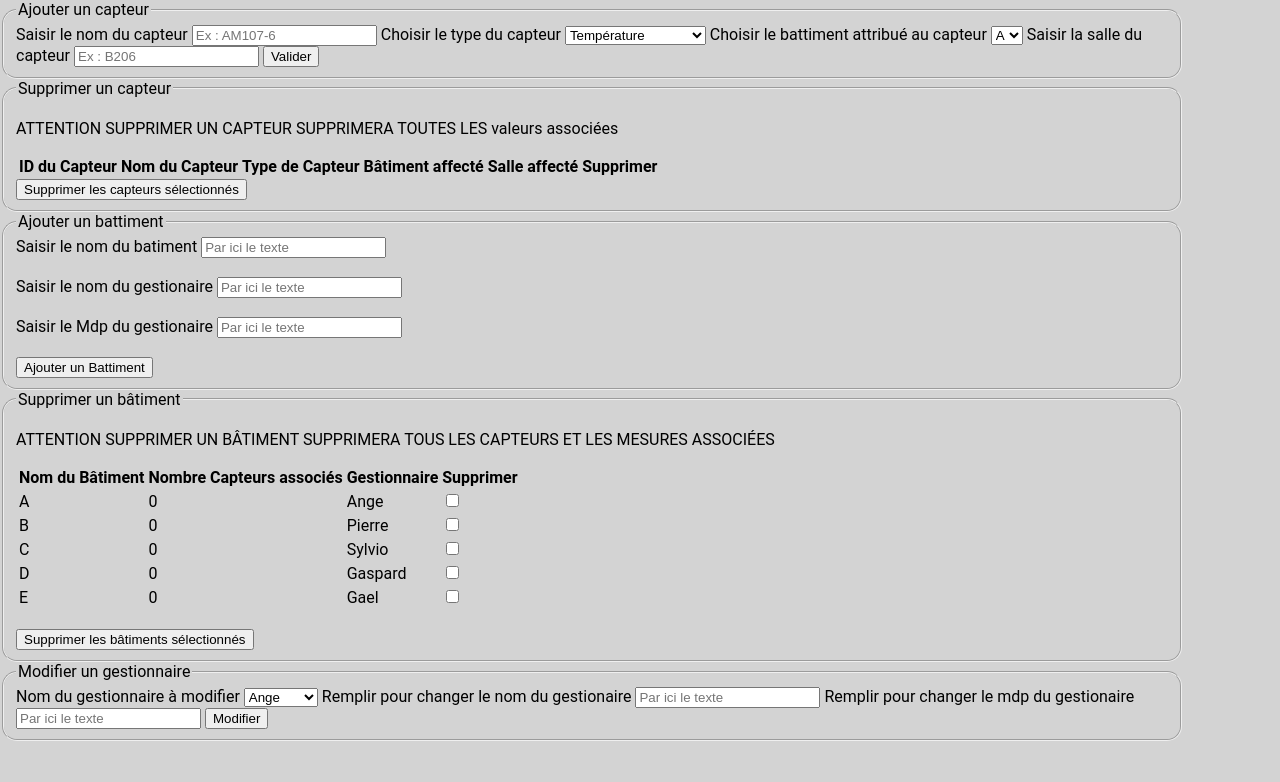
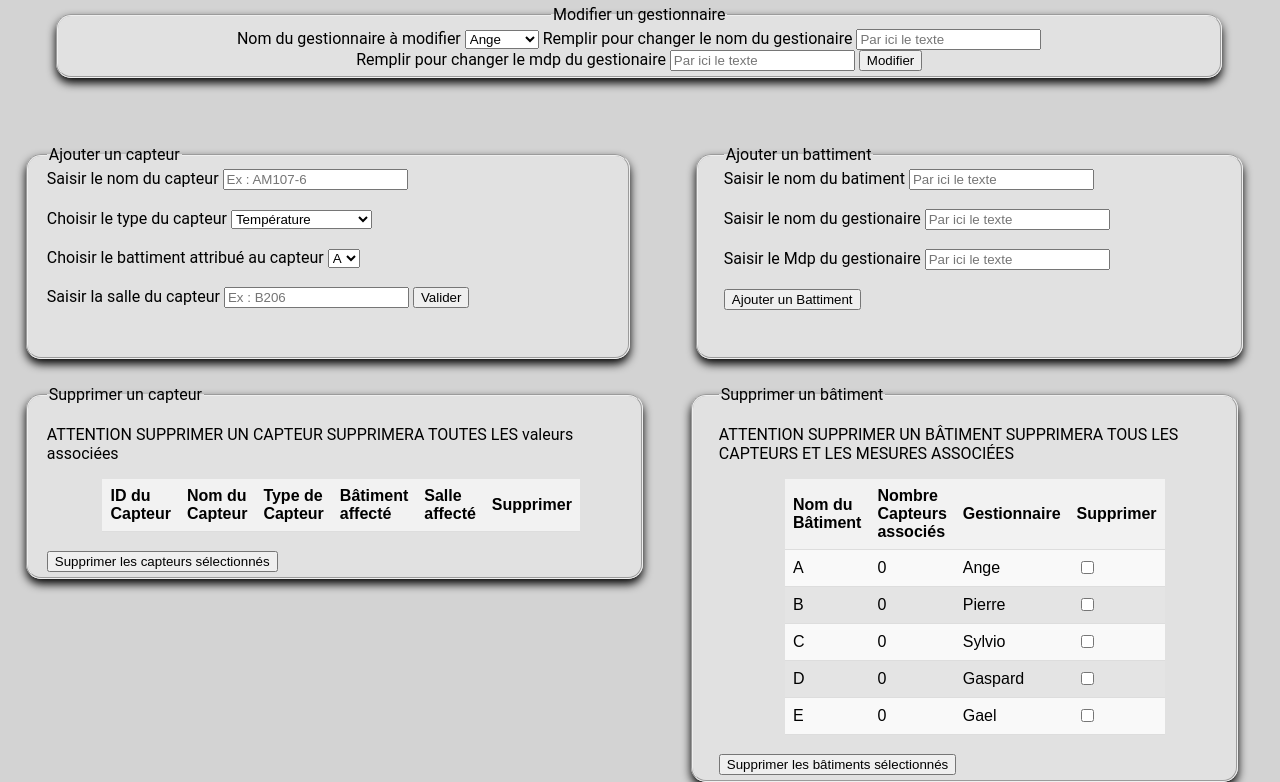
Before and after one commit to gbersoulle/SAE23, a PHP site: page /admin.php in a window 1280 px wide. Shown: the part 100-882 px from the top of the page. Before the commit the page ends 841 px from the top, so only its background shows below. Run offline with PHP 8.4, Linux system fonts and the light colour scheme; data comes from the database, SQL or seed files in the repository; data that the repository does not hold is empty.

Commit message:
Css admin

```diff
--- a/admin.php
+++ b/admin.php
@@ -11,12 +11,11 @@
     <?php require('header.php');?>
 
     <!-- Ajouter ou supprimer un capteur -->
-    <div class="add_c">
-    <fieldset>
+    <fieldset class="add_c">
         <legend>Ajouter un capteur</legend>
         <form method="POST" action="script_admin.php">
             <label for="nom_capteur">Saisir le nom du capteur</label>
-            <input type="texte" name="nom_capteur" placeholder="Ex : AM107-6" required>
+            <input type="texte" name="nom_capteur" placeholder="Ex : AM107-6" required></br></br>
 
             <label for="type_capteur">Choisir le type du capteur</label>
             <select name="type_capteur" required>
@@ -29,7 +28,7 @@
                 <option value="infrared">Infrarouge</option>
                 <option value="infrared_and_visible">Infrarouge et Visible</option>
                 <option value="pressure">Pression</option>
-            </select>
+            </select></br></br>
 
 
             <label for="nom_bat">Choisir le battiment attribué au capteur</label>
@@ -50,16 +49,14 @@
                 mysqli_close($connexion);
 
             ?>
-            </select>
+            </select></br></br>
             <label for="salle_capteur">Saisir la salle du capteur</label>
             <input type="texte" name="salle_capteur" placeholder="Ex : B206" required>
             <input type="submit" name="submit_ajouter_capteur" value="Valider">
         </form>
     </fieldset>
-    </div>
 
-    <div class="add_c">
-    <fieldset>
+    <fieldset class="del_c">
         <legend>Supprimer un capteur</legend>
             <p>ATTENTION SUPPRIMER UN CAPTEUR SUPPRIMERA TOUTES LES valeurs associées</p>
 
@@ -98,15 +95,13 @@
         echo "</tr>";
     }
 ?>
-</table>
+</table></br>
   <input type="submit" name="submit_supprimer_capteur" value="Supprimer les capteurs sélectionnés">
 </form>
 </fieldset>
-</div>
 
     <!-- Ajouter ou supprimer un batt -->
-    <div class="add_b">
-        <fieldset>
+        <fieldset class="add_b">
             <legend>Ajouter un battiment</legend>
         <form method="POST" action="script_admin.php">
             <label for="nom_bat">Saisir le nom du batiment</label>
@@ -121,11 +116,9 @@
             <input class="bu" type="submit" name="submit_ajouter_battiment" value="Ajouter un Battiment">
         </form>
         </fieldset>
-    </div>
 
-    <div class="del_b">
     <!-- Afficher tout les batt -->
-    <fieldset>
+    <fieldset class="del_b">
         <legend>Supprimer un bâtiment</legend>
         <p>ATTENTION SUPPRIMER UN BÂTIMENT SUPPRIMERA TOUS LES CAPTEURS ET LES MESURES ASSOCIÉES </p>
 
@@ -162,10 +155,8 @@
             <input class="bu" type="submit" name="submit_supprimer_batt" value="Supprimer les bâtiments sélectionnés">
         </form>
     </fieldset>
-    </div>
 
-<div class="updt_g">
-<fieldset>
+    <fieldset class="updt_g">
         <legend>Modifier un gestionnaire</legend>
         <form method="POST" action="script_admin.php">
         <label for="id_bat">Nom du gestionnaire à modifier</label>
@@ -188,13 +179,12 @@
             ?>
             </select>
             <label for="change_login_gest">Remplir pour changer le nom du gestionaire</label>
-        <input type="texte" name="change_login_gest" placeholder="Par ici le texte">
+            <input type="texte" name="change_login_gest" placeholder="Par ici le texte"> </br>
             <label for="change_mdp_gest">Remplir pour changer le mdp du gestionaire</label>
             <input type="password" name="change_mdp_gest" placeholder="Par ici le texte">
             <input type="submit" name="submit_change_gestionnaire" value="Modifier">
         </form>
     </fieldset>
-    </div>
 
 
 </body>
--- a/styles/style.css
+++ b/styles/style.css
@@ -1,4 +1,4 @@
-
+@import url(table.css);
 /* Styles pour le corps de la page */
 body {
     margin: 0;
@@ -158,11 +158,73 @@ main section.Dashboard {
 	display: block;
 }
 
+
+/* admin css */
 fieldset{
   position: relative;
-  height: 90%;
+  border-radius: 15px;
+  padding: 5px;
+  margin: 5px;
+}
+
+body .add_c {
+  position: absolute;
+  width: 45%;
+  height: 25%;
+  background-color: rgba(255, 255, 255, 0.3);
+  top: 30%;
+  margin-left: 2%;
+  padding-left: 1.5%;
+  border-radius: 15px;
+  box-shadow: 0 5px 10px black;
+}
+
+body .del_c {
+  position: absolute;
+  top: 60%;
+  width: 46%;
+  height: auto;
+  background-color: rgba(255, 255, 255, 0.3);
+  margin-left: 2%;
+  padding-left: 1.5%;
+  border-radius: 15px;
+  box-shadow: 0 5px 10px black;
+  align-items: center;
+}
+
+body .add_b {
+  position: absolute;
+  width: 40%;
+  height: 25%;
+  background-color: rgba(255, 255, 255, 0.3);
+  top: 30%;
+  left: 54%;
+  padding-left: 2%;
+  border-radius: 15px;
+  box-shadow: 0 5px 10px black;
+}
+
+body .del_b {
+  position: absolute;
+  width: 40%;
+  height: auto;
+  background-color: rgba(255, 255, 255, 0.3);
+  top: 60%;
+  margin-left: 54%;
+  padding-left: 2%;
+  border-radius: 15px;
+  box-shadow: 0 5px 10px black;
+}
+
+body .updt_g {
+  position: absolute;
+  height: auto;
+  background-color: rgba(255, 255, 255, 0.3);
   width: 90%;
-  border-radius: 15px;
+  left: 4%;
+  margin: 5px;
+  text-align: center;
+  box-shadow: 0 5px 10px black;
 }
 
 @media screen and (max-width: 768px) {
```
Lines whose indentation alone changed are shown as unchanged.
